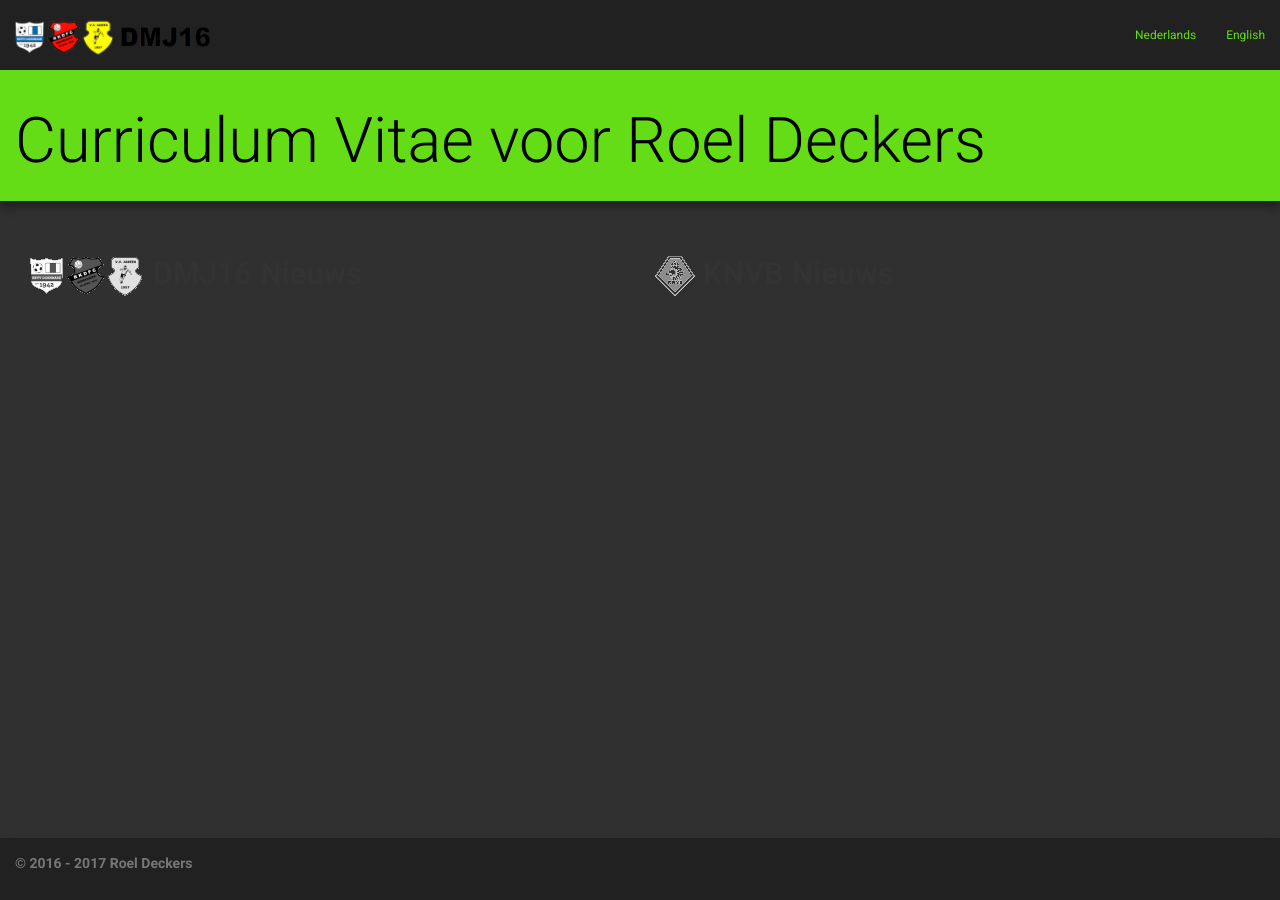
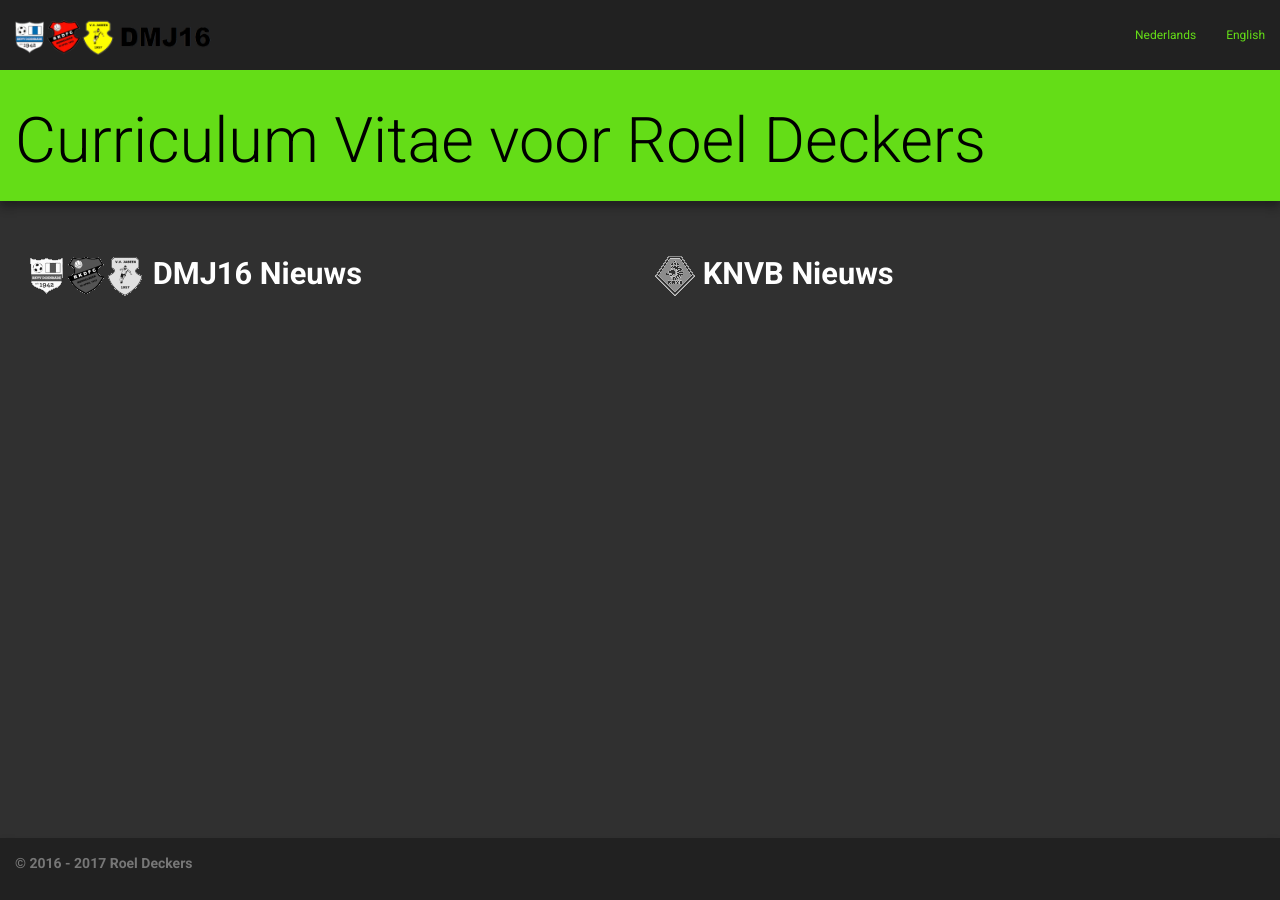
Before and after one commit to RoelD/CurriculumVitae, a Jekyll site: the page built from index.html, in a window 1280 px wide. Built offline with Jekyll 4.4.1, drawn with Linux system fonts in a browser that asks for light colours; nearby versions of some CDN libraries.

Commit message:
Update style.css

```diff
--- a/assets/css/style.css
+++ b/assets/css/style.css
@@ -4,6 +4,7 @@ body {
   display: flex;
   min-height: 100vh;
   flex-direction: column;
+  color: white !important;
 }
 
 #main {
@@ -34,6 +35,7 @@ a:hover {
 
 .heading {
   text-shadow: 2px 2px 4px rgba(0, 0, 0, 0);
+  color: white !important;
 }
 
 .card-content-1 p,
@@ -162,6 +164,7 @@ a:hover {
   width: 100%;
   box-shadow: 0 6px 9px 0 rgba(0,0,0,0.3);
   background-color: #212121;
+  color: white !important;
 }
 
 .post .jumbotron {
```
